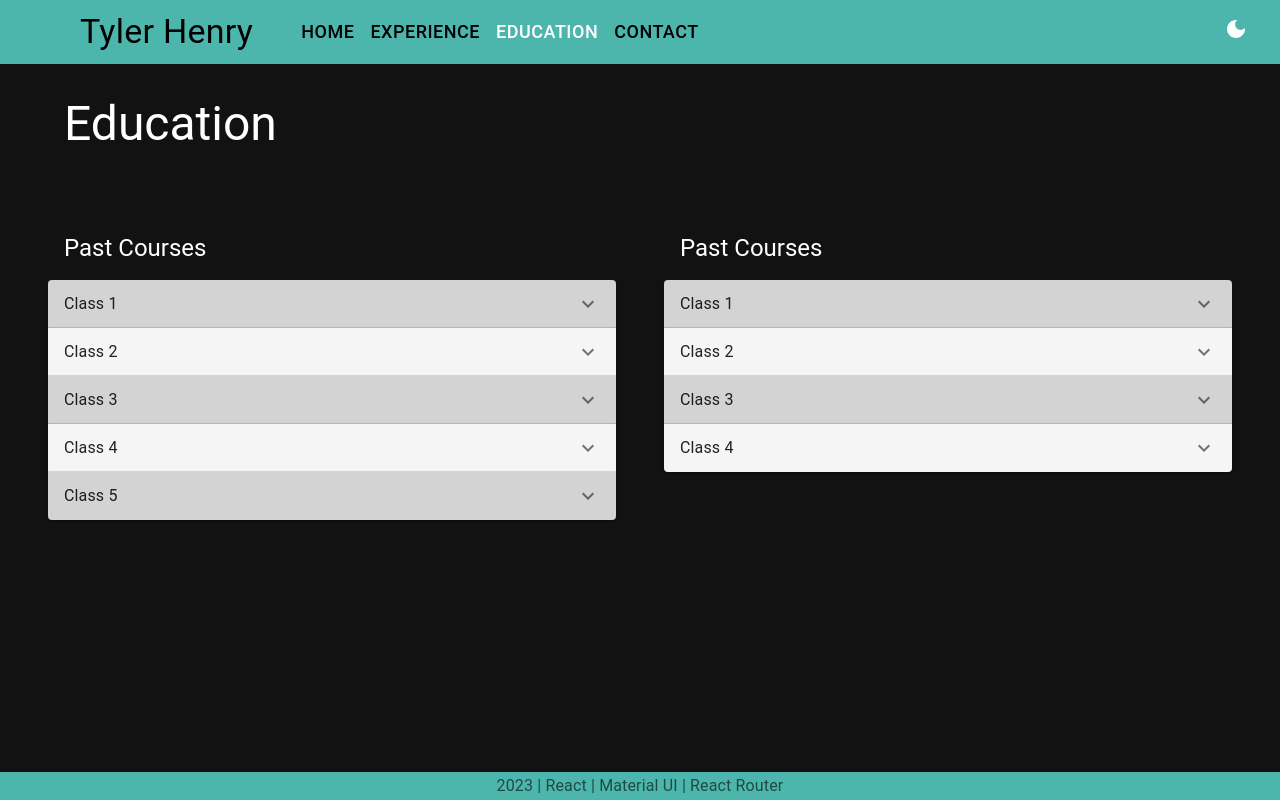
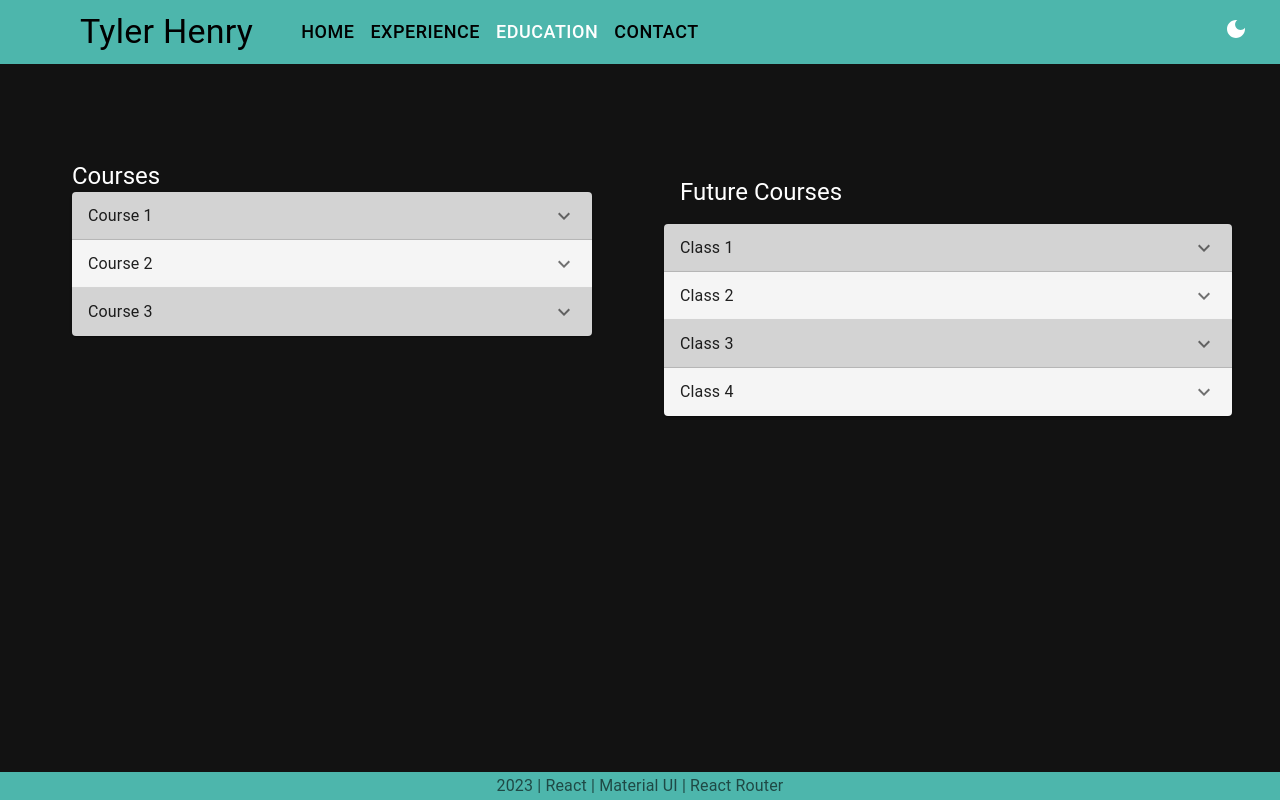
Before and after one commit to tylrhnry/tylrhnry.github.io, a React (Create React App) app: page /education in a window 1280 px wide. Built offline with nearby package versions, Linux system fonts and the light colour scheme.

Commit message:
Added nested list to courses list

```diff
--- /dev/null
+++ b/src/components/Courses/CourseTemplate.tsx
@@ -0,0 +1,68 @@
+
+
+import React, { FC, useState } from "react";
+import {
+  Accordion,
+  AccordionSummary,
+  AccordionDetails,
+  Typography,
+} from "@mui/material";
+import ExpandMoreIcon from "@mui/icons-material/ExpandMore";
+import { projectData } from "../Projects/ProjectData";
+import ProjectTemplate from "../Projects/ProjectTemplate";
+
+interface CourseProps {
+  title: string;
+  courseCode: string;
+  description: string;
+  index: number;
+  isExpanded: boolean;
+  onExpandChange: (isExpanded: boolean) => void;
+}
+
+const CourseTemplate: FC<CourseProps> = ({
+  title,
+  courseCode,
+  description,
+  index,
+  isExpanded,
+  onExpandChange,
+}) => {
+  const color = index % 2 === 0 ? "lightgrey" : "whitesmoke";
+
+  const [expandedAccordion, setExpanded] = useState<number | null>(null);
+
+  const handleExpanding = (index: number, isExpanded: boolean) => {
+      setExpanded(isExpanded ? index : null);
+  };
+
+  return (
+    <Accordion
+      sx={{ backgroundColor: color }}
+      expanded={isExpanded}
+      onChange={() => onExpandChange(!isExpanded)}
+    >
+      <AccordionSummary expandIcon={<ExpandMoreIcon />}>
+        <Typography>{title}</Typography>
+      </AccordionSummary>
+      <AccordionDetails>
+        <Typography>{description}</Typography>
+          {projectData
+            .filter((project) => project.course === courseCode)
+            .map((project, index) => (
+            <ProjectTemplate
+              key={index}
+              title={project.title}
+              description={project.description}
+              githubLink={project.githubLink}
+              index={index}
+              isExpanded={index === expandedAccordion}
+              onExpandChange={(isExpanded) => handleExpanding(index, isExpanded)}
+            />
+        ))}
+      </AccordionDetails>
+    </Accordion>
+  );
+};
+
+export default CourseTemplate;
--- /dev/null
+++ b/src/components/Courses/CoursesData.tsx
@@ -0,0 +1,38 @@
+
+export const CourseData = [
+  {
+    title: "Course 1",
+    courseCode: "3060",
+    description: "Description of Course 1...",
+  },
+  {
+    title: "Course 2",
+    courseCode: "3060",
+    description: "Description of Course 2...",
+  },
+  {
+    title: "Course 3",
+    courseCode: "3060",
+    description: "Description of Course 3...",
+  },
+  // Add more courses as needed
+];
+
+export const FutureCourseData = [
+  {
+    title: "Course 1",
+    courseCode: "339R",
+    description: "Description of Course 1...",
+  },
+  {
+    title: "Course 2",
+    courseCode: "4150",
+    description: "Description of Course 2...",
+  },
+  {
+    title: "Course 3",
+    courseCode: "4100",
+    description: "Description of Course 3...",
+  },
+  // Add more courses as needed
+];
--- a/src/components/EducationComps/FutureCourses.tsx
+++ b/src/components/EducationComps/FutureCourses.tsx
@@ -25,7 +25,7 @@ const FutureCourses: FC<{ data: Array<{courseName: string; courseDesc: string; p
       <Box>
           <Typography variant="h5" sx={{
               padding: "1rem",
-          }}>Past Courses</Typography>
+          }}>Future Courses</Typography>
       </Box>
 
 
--- a/src/components/EducationComps/PastCourses.tsx
+++ b/src/components/EducationComps/PastCourses.tsx
@@ -1,53 +1,47 @@
 // color every other list item differently (increase readability)
-// add grade, desc, & projects
+// add grade, desc, & courses
 
 
-import React, {useState, FC} from "react";
+import React, { useState } from "react";
 import {
   Box,
+  Container,
   Typography,
-  Accordion,
-  AccordionSummary,
-  AccordionDetails,
 } from "@mui/material";
-import ExpandMoreIcon from "@mui/icons-material/ExpandMore"
+import { CourseData } from "../Courses/CoursesData";
+import CourseTemplate from "../Courses/CourseTemplate";
 
 
-const PastCourses: FC<{ data: Array<{courseName: string; courseDesc: string; projects: string[]}> }> = ({data}) => {
+const PastCourses: React.FC = () => {
   const [expandedAccordion, setExpanded] = useState<number | null>(null);
 
-  const handleExpanding = (index: number) => (event: React.ChangeEvent<{}>,
-                                              isExpanded: boolean) => {
-    setExpanded(isExpanded ? index : null);
+  const handleExpanding = (index: number, isExpanded: boolean) => {
+      setExpanded(isExpanded ? index : null);
   };
 
   return (
-    <div>
-      <Box>
-          <Typography variant="h5" sx={{
-              padding: "1rem",
-          }}>Past Courses</Typography>
-      </Box>
-
-      <div>
-        {data.map((item, index) => (
-          <Accordion
-            key={index}
-            expanded={expandedAccordion === index}
-            onChange={handleExpanding(index)}
-            sx={{ backgroundColor: index % 2 === 0 ? "lightgrey" : "whitesmoke", }}
-          >
-            <AccordionSummary expandIcon={<ExpandMoreIcon />}>
-              <Typography>{item.courseName}</Typography>
-            </AccordionSummary>
-            <AccordionDetails>
-              <Typography>{item.courseDesc}</Typography>
-              {/* list out the projects */}
-            </AccordionDetails>
-          </Accordion>
-        ))}
-      </div>
-    </div>
+    <Box sx={{
+      flexGrow: 1,
+      display: "flex",
+      flexDirection: "column",
+      justifyContent: "top",
+      alignItems: "center",
+    }}>
+      <Container>
+      <Typography variant="h5">Courses</Typography>
+      {CourseData.map((course, index) => (
+        <CourseTemplate
+          key={index}
+          title={course.title}
+          courseCode={course.courseCode}
+          description={course.description}
+          index={index}
+          isExpanded={index === expandedAccordion}
+          onExpandChange={(isExpanded) => handleExpanding(index, isExpanded)}
+        />
+      ))}
+      </Container>
+    </Box>
   );
 }
 
--- a/src/components/Projects/ProjectData.tsx
+++ b/src/components/Projects/ProjectData.tsx
@@ -6,6 +6,7 @@
 // just filter for if course === {course we want to display}?
 
 export const projectData = [
+  // 3060 projects
   {
     title: "Project 1",
     description: "Description of Project 1...",
@@ -20,6 +21,8 @@ export const projectData = [
     course: "3060",
     featured: true,
   },
+
+  // 3320 projects
   {
     title: "Project 3",
     description: "Description of Project 3...",
--- a/src/pages/Education.tsx
+++ b/src/pages/Education.tsx
@@ -18,7 +18,7 @@ import {
     Container,
     Typography,
 } from "@mui/material";
-import PastCoursesList from "../components/EducationComps/PastCoursesList";
+import PastCourses from "../components/EducationComps/PastCourses";
 import FutureCoursesList from "../components/EducationComps/FutureCoursesList";
 
 
@@ -43,7 +43,7 @@ const Education: FC<any> = (): ReactElement => {
           flexDirection: "column",
           padding: "1rem",
         }}>
-          <Typography variant="h3">Education</Typography>
+          <Typography variant="h3" sx={{ display: {md: "none"} }}>Education</Typography>
         </Container>
 
       </Container>
@@ -55,7 +55,7 @@ const Education: FC<any> = (): ReactElement => {
 
       }}>
         <Container sx={{ padding: "1rem" }}>
-          <PastCoursesList/>
+          <PastCourses/>
         </Container>
 
         <Container sx={{ padding: "1rem" }}>
```
